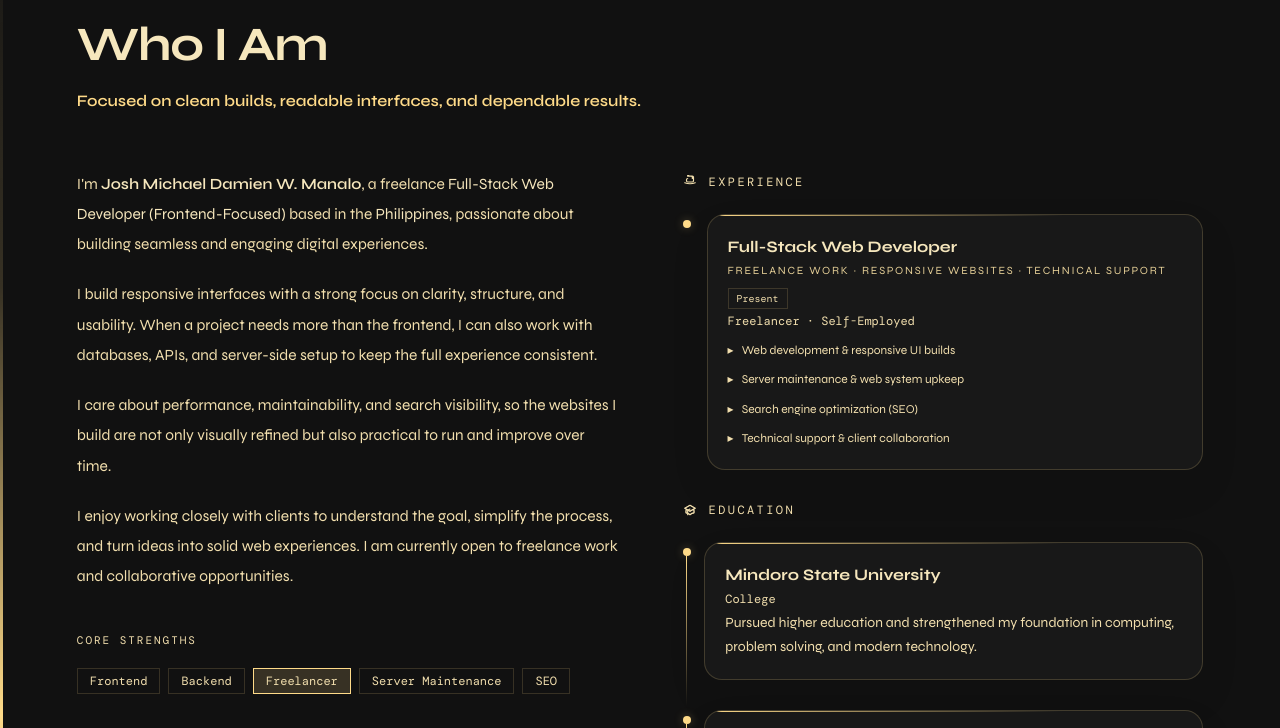
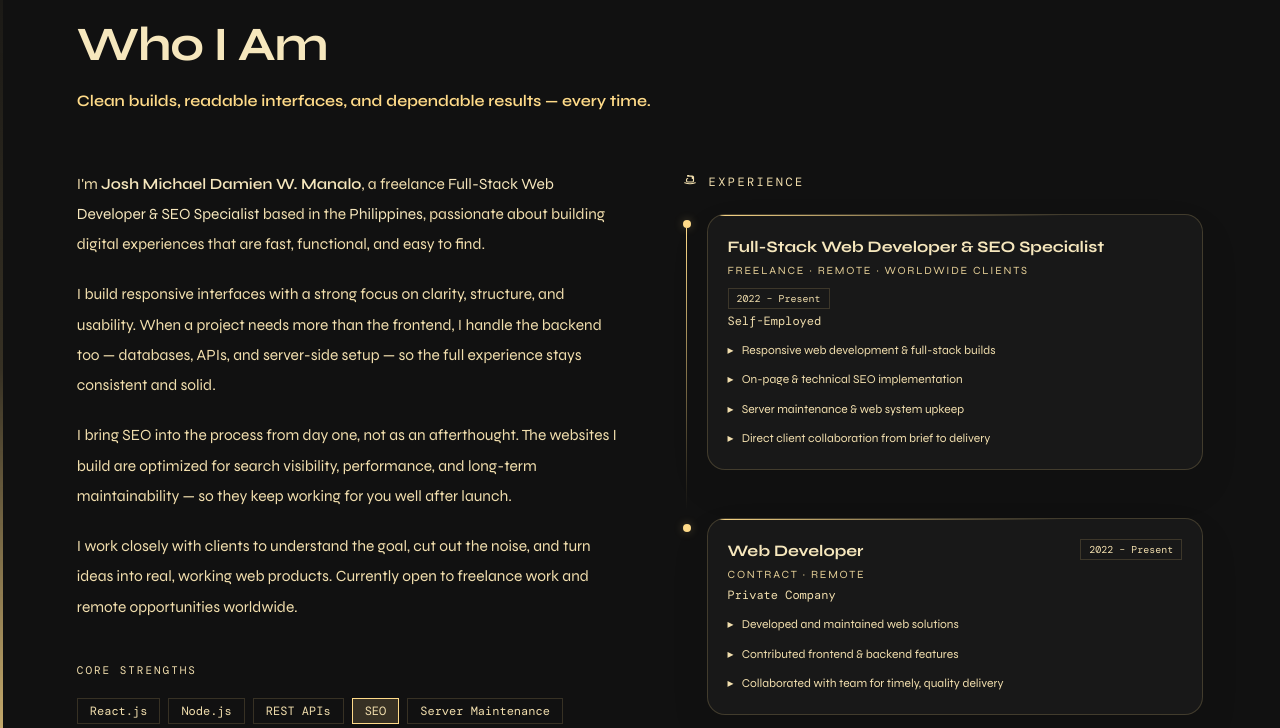
Before and after one commit to jmdmanalo2222/portfolio, a plain HTML site: page index.html in a window 1280 px wide. Shown: the part 943-1671 px from the top of the page. Drawn offline with nearby package versions, Linux system fonts and the light colour scheme; files that its build step writes are made by us from their sources; a web font is replaced by a local one.

Commit message:
Update index.html

```diff
--- a/index.html
+++ b/index.html
@@ -185,14 +185,14 @@
     </div>
   </div>
 
-  <!-- HERO -->
+<!-- HERO -->
   <section class="min-h-screen flex flex-col justify-center px-[6vw] pt-40 pb-24 relative overflow-hidden" id="home">
     <div class="absolute w-[700px] h-[700px] rounded-full pointer-events-none -top-36 -right-48" style="background: radial-gradient(circle, color-mix(in srgb, var(--accent) 12%, transparent) 0%, transparent 70%);"></div>
     <div class="absolute bottom-0 left-0 right-0 h-px" style="background: linear-gradient(90deg, transparent, var(--accent-soft), var(--accent-strong), var(--accent-soft), transparent);"></div>
 
     <div class="inline-flex items-center gap-2.5 text-xs tracking-[0.18em] uppercase mb-6 opacity-0 animate-[fadeUp_0.6s_0.2s_forwards]" style="color: var(--accent-soft);">
       <span class="block w-7 h-px" style="background: var(--accent);"></span>
-      Available for freelance projects
+      Available for freelance projects and open to work
     </div>
 
     <div class="font-sans text-[clamp(1rem,2vw,1.3rem)] font-semibold tracking-widest uppercase opacity-0 animate-[fadeUp_0.7s_0.28s_forwards]" style="color: var(--muted);">Josh Michael Manalo</div>
@@ -203,19 +203,20 @@
     </h1>
 
     <p class="mt-8 max-w-md text-sm leading-relaxed opacity-0 animate-[fadeUp_0.7s_0.5s_forwards]" style="color: var(--muted);">
-      Full-stack web developer creating responsive, reliable websites that look polished, feel intuitive, and perform well across devices.
+      Full-stack web developer and SEO specialist building responsive, reliable websites that look polished, feel intuitive, and rank well in search.
     </p>
 
     <div class="mt-6 flex flex-wrap gap-2 opacity-0 animate-[fadeUp_0.7s_0.58s_forwards]">
       <span class="font-mono text-xs px-3 py-1 border" style="border-color: var(--accent-soft); color: var(--accent-strong);">Frontend</span>
       <span class="font-mono text-xs px-3 py-1 border" style="border-color: var(--accent-soft); color: var(--accent-strong);">Backend</span>
+      <span class="font-mono text-xs px-3 py-1 border" style="border-color: var(--accent-soft); color: var(--accent-strong);">SEO</span>
       <span class="font-mono text-xs px-3 py-1 border" style="border-color: var(--accent); color: var(--text); background: var(--accent-soft);">Freelancer</span>
       <span class="font-mono text-xs px-3 py-1 border" style="border-color: var(--accent-soft); color: var(--accent-strong);">Open to projects</span>
     </div>
 
     <div class="mt-4 flex items-center gap-2 opacity-0 animate-[fadeUp_0.7s_0.62s_forwards]">
       <svg class="w-3 h-3" fill="none" viewBox="0 0 24 24" stroke="currentColor" style="color: var(--accent);"><path stroke-linecap="round" stroke-linejoin="round" stroke-width="2" d="M17.657 16.657L13.414 20.9a1.998 1.998 0 01-2.827 0l-4.244-4.243a8 8 0 1111.314 0z"/><path stroke-linecap="round" stroke-linejoin="round" stroke-width="2" d="M15 11a3 3 0 11-6 0 3 3 0 016 0z"/></svg>
-      <span class="font-mono text-xs" style="color: var(--muted);">Based in the Philippines</span>
+      <span class="font-mono text-xs" style="color: var(--muted);">Based in the Philippines · Remote-ready</span>
     </div>
 
     <div class="mt-10 flex gap-5 flex-wrap opacity-0 animate-[fadeUp_0.7s_0.65s_forwards]">
@@ -237,39 +238,40 @@
     <div class="absolute top-0 left-0 bottom-0 w-[3px]" style="background: linear-gradient(to bottom, transparent, var(--accent-soft), var(--accent), transparent);"></div>
     <div class="c-section-label">01 — About</div>
     <h2 class="font-sans text-[clamp(1.8rem,4vw,3rem)] font-bold tracking-tight mb-2" style="color: var(--text);">Who I Am</h2>
-    <p class="font-sans text-base font-semibold mb-14" style="color: var(--accent);">Focused on clean builds, readable interfaces, and dependable results.</p>
+    <p class="font-sans text-base font-semibold mb-14" style="color: var(--accent);">Clean builds, readable interfaces, and dependable results — every time.</p>
 
     <div class="grid lg:grid-cols-[1.02fr_0.98fr] gap-12 xl:gap-16 items-start reveal">
 
       <div class="about-main space-y-10">
         <div class="about-copy space-y-5">
           <p class="text-sm leading-7" style="color: var(--muted);">
-            I'm <strong class="font-semibold" style="color: var(--text);">Josh Michael Damien W. Manalo</strong>, a freelance <strong class="font-normal" style="color: var(--accent-strong);">Full-Stack Web Developer (Frontend-Focused)</strong> based in the <strong class="font-normal" style="color: var(--accent-strong);">Philippines</strong>, passionate about building seamless and engaging digital experiences.
+            I'm <strong class="font-semibold" style="color: var(--text);">Josh Michael Damien W. Manalo</strong>, a freelance <strong class="font-normal" style="color: var(--accent-strong);">Full-Stack Web Developer & SEO Specialist</strong> based in the <strong class="font-normal" style="color: var(--accent-strong);">Philippines</strong>, passionate about building digital experiences that are fast, functional, and easy to find.
           </p>
           <p class="text-sm leading-7" style="color: var(--muted);">
-            I build responsive interfaces with a strong focus on clarity, structure, and usability. When a project needs more than the frontend, I can also work with databases, APIs, and server-side setup to keep the full experience consistent.
+            I build responsive interfaces with a strong focus on clarity, structure, and usability. When a project needs more than the frontend, I handle the backend too — databases, APIs, and server-side setup — so the full experience stays consistent and solid.
           </p>
           <p class="text-sm leading-7" style="color: var(--muted);">
-            I care about performance, maintainability, and search visibility, so the websites I build are not only visually refined but also practical to run and improve over time.
+            I bring SEO into the process from day one, not as an afterthought. The websites I build are optimized for search visibility, performance, and long-term maintainability — so they keep working for you well after launch.
           </p>
           <p class="text-sm leading-7" style="color: var(--muted);">
-            I enjoy working closely with clients to understand the goal, simplify the process, and turn ideas into solid web experiences. I am currently open to freelance work and collaborative opportunities.
+            I work closely with clients to understand the goal, cut out the noise, and turn ideas into real, working web products. Currently open to freelance work and remote opportunities worldwide.
           </p>
         </div>
 
         <div class="about-skills-block">
           <div class="font-mono text-[11px] tracking-[0.18em] uppercase mb-4" style="color: var(--accent);">Core strengths</div>
           <div class="about-badges flex flex-wrap gap-2 pt-1">
-            <span class="font-mono text-xs px-3 py-1 border" style="border-color: var(--accent-soft); color: var(--accent-strong);">Frontend</span>
-            <span class="font-mono text-xs px-3 py-1 border" style="border-color: var(--accent-soft); color: var(--accent-strong);">Backend</span>
-            <span class="font-mono text-xs px-3 py-1 border" style="border-color: var(--accent); color: var(--text); background: var(--accent-soft);">Freelancer</span>
+            <span class="font-mono text-xs px-3 py-1 border" style="border-color: var(--accent-soft); color: var(--accent-strong);">React.js</span>
+            <span class="font-mono text-xs px-3 py-1 border" style="border-color: var(--accent-soft); color: var(--accent-strong);">Node.js</span>
+            <span class="font-mono text-xs px-3 py-1 border" style="border-color: var(--accent-soft); color: var(--accent-strong);">REST APIs</span>
+            <span class="font-mono text-xs px-3 py-1 border" style="border-color: var(--accent); color: var(--text); background: var(--accent-soft);">SEO</span>
             <span class="font-mono text-xs px-3 py-1 border" style="border-color: var(--accent-soft); color: var(--accent-strong);">Server Maintenance</span>
-            <span class="font-mono text-xs px-3 py-1 border" style="border-color: var(--accent-soft); color: var(--accent-strong);">SEO</span>
+            <span class="font-mono text-xs px-3 py-1 border" style="border-color: var(--accent-soft); color: var(--accent-strong);">Web Performance</span>
           </div>
         </div>
 
         <div class="about-actions pt-2 flex flex-wrap gap-4">
-          <a href="#placeholder-contact" class="c-btn-primary placeholder-btn" aria-disabled="true">Hire Me →</a>
+          <a href="#contact" class="c-btn-primary">Work With Me →</a>
           <a href="https://drive.google.com/file/d/1XRf9hfPjS6l_7TifdjaBOE48QQA5Xi4m/view?usp=drive_link" class="c-btn-outline" target="_blank" rel="noopener">
             <svg class="w-4 h-4" fill="none" stroke="currentColor" stroke-width="2" viewBox="0 0 24 24"><path stroke-linecap="round" stroke-linejoin="round" d="M4 16v1a3 3 0 003 3h10a3 3 0 003-3v-1m-4-4l-4 4m0 0l-4-4m4 4V4"/></svg>
             Download CV
@@ -287,15 +289,36 @@
           <div class="timeline-item">
             <div class="timeline-card p-5 border" style="background: var(--bg2); border-color: var(--border);">
               <div class="flex justify-between items-start flex-wrap gap-2 mb-1">
-                <div><div class="font-sans font-bold text-base" style="color: var(--text);">Full-Stack Web Developer</div><div class="text-[11px] uppercase tracking-[0.16em] mt-1" style="color: var(--muted);">Freelance work · Responsive websites · Technical support</div></div>
-                <span class="font-mono text-[10px] px-2 py-0.5 border" style="border-color: var(--accent-soft); color: var(--accent-strong);">Present</span>
+                <div>
+                  <div class="font-sans font-bold text-base" style="color: var(--text);">Full-Stack Web Developer & SEO Specialist</div>
+                  <div class="text-[11px] uppercase tracking-[0.16em] mt-1" style="color: var(--muted);">Freelance · Remote · Worldwide clients</div>
+                </div>
+                <span class="font-mono text-[10px] px-2 py-0.5 border" style="border-color: var(--accent-soft); color: var(--accent-strong);">2022 – Present</span>
               </div>
-              <div class="font-mono text-xs mb-3" style="color: var(--accent);">Freelancer · Self-Employed</div>
+              <div class="font-mono text-xs mb-3" style="color: var(--accent);">Self-Employed</div>
               <ul class="space-y-2.5">
-                <li class="text-xs leading-relaxed flex gap-2" style="color: var(--muted);"><span style="color: var(--accent-soft);">▸</span> Web development & responsive UI builds</li>
+                <li class="text-xs leading-relaxed flex gap-2" style="color: var(--muted);"><span style="color: var(--accent-soft);">▸</span> Responsive web development & full-stack builds</li>
+                <li class="text-xs leading-relaxed flex gap-2" style="color: var(--muted);"><span style="color: var(--accent-soft);">▸</span> On-page & technical SEO implementation</li>
                 <li class="text-xs leading-relaxed flex gap-2" style="color: var(--muted);"><span style="color: var(--accent-soft);">▸</span> Server maintenance & web system upkeep</li>
-                <li class="text-xs leading-relaxed flex gap-2" style="color: var(--muted);"><span style="color: var(--accent-soft);">▸</span> Search engine optimization (SEO)</li>
-                <li class="text-xs leading-relaxed flex gap-2" style="color: var(--muted);"><span style="color: var(--accent-soft);">▸</span> Technical support & client collaboration</li>
+                <li class="text-xs leading-relaxed flex gap-2" style="color: var(--muted);"><span style="color: var(--accent-soft);">▸</span> Direct client collaboration from brief to delivery</li>
+              </ul>
+            </div>
+          </div>
+
+          <div class="timeline-item mt-4">
+            <div class="timeline-card p-5 border" style="background: var(--bg2); border-color: var(--border);">
+              <div class="flex justify-between items-start flex-wrap gap-2 mb-1">
+                <div>
+                  <div class="font-sans font-bold text-base" style="color: var(--text);">Web Developer</div>
+                  <div class="text-[11px] uppercase tracking-[0.16em] mt-1" style="color: var(--muted);">Contract · Remote</div>
+                </div>
+                <span class="font-mono text-[10px] px-2 py-0.5 border" style="border-color: var(--accent-soft); color: var(--accent-strong);">2022 – Present</span>
+              </div>
+              <div class="font-mono text-xs mb-3" style="color: var(--accent);">Private Company</div>
+              <ul class="space-y-2.5">
+                <li class="text-xs leading-relaxed flex gap-2" style="color: var(--muted);"><span style="color: var(--accent-soft);">▸</span> Developed and maintained web solutions</li>
+                <li class="text-xs leading-relaxed flex gap-2" style="color: var(--muted);"><span style="color: var(--accent-soft);">▸</span> Contributed frontend & backend features</li>
+                <li class="text-xs leading-relaxed flex gap-2" style="color: var(--muted);"><span style="color: var(--accent-soft);">▸</span> Collaborated with team for timely, quality delivery</li>
               </ul>
             </div>
           </div>
@@ -311,7 +334,7 @@
             <div class="timeline-item">
               <div class="timeline-card p-5 border" style="background: var(--bg2); border-color: var(--border);">
                 <div class="font-sans font-bold text-base mb-1" style="color: var(--text);">Mindoro State University</div>
-                <div class="font-mono text-xs mb-1" style="color: var(--accent);">College</div>
+                <div class="font-mono text-xs mb-1" style="color: var(--accent);">College — Some Units Completed</div>
                 <p class="text-sm leading-6" style="color: var(--muted);">Pursued higher education and strengthened my foundation in computing, problem solving, and modern technology.</p>
               </div>
             </div>
@@ -320,7 +343,7 @@
               <div class="timeline-card p-5 border" style="background: var(--bg2); border-color: var(--border);">
                 <div class="font-sans font-bold text-base mb-1" style="color: var(--text);">Puerto Galera Academy</div>
                 <div class="font-mono text-xs mb-1" style="color: var(--accent);">Senior High School</div>
-                <p class="text-sm leading-6" style="color: var(--muted);">Completed senior high school while continuing to build discipline, communication skills, and technical interest.</p>
+                <p class="text-sm leading-6" style="color: var(--muted);">Completed senior high school while building discipline, communication skills, and technical interest.</p>
               </div>
             </div>
 
@@ -334,7 +357,7 @@
           </div>
         </div>
       </div>
-    </div>    </div>
+    </div>
   </section>
 
   <!-- SKILLS -->
```
